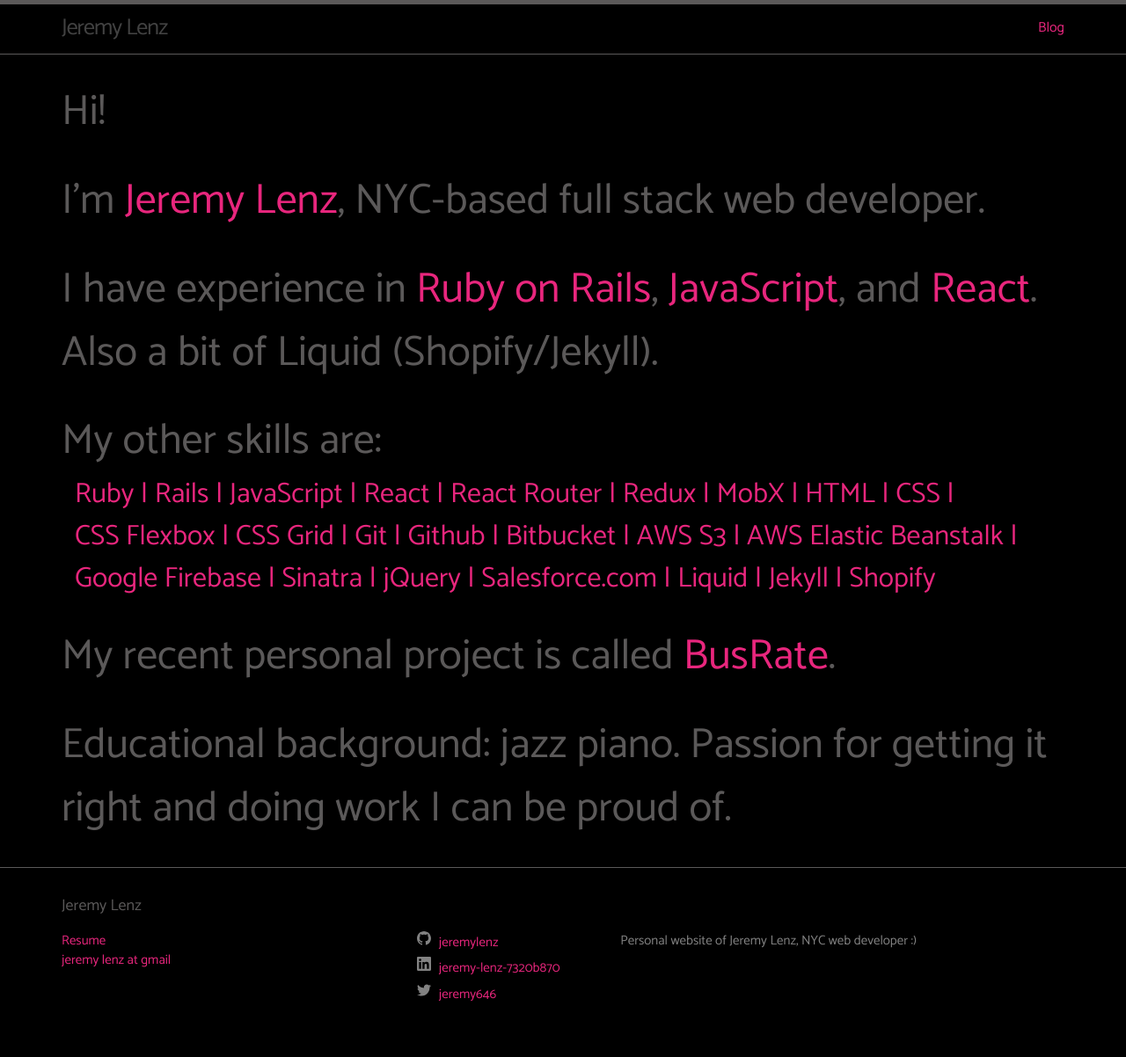
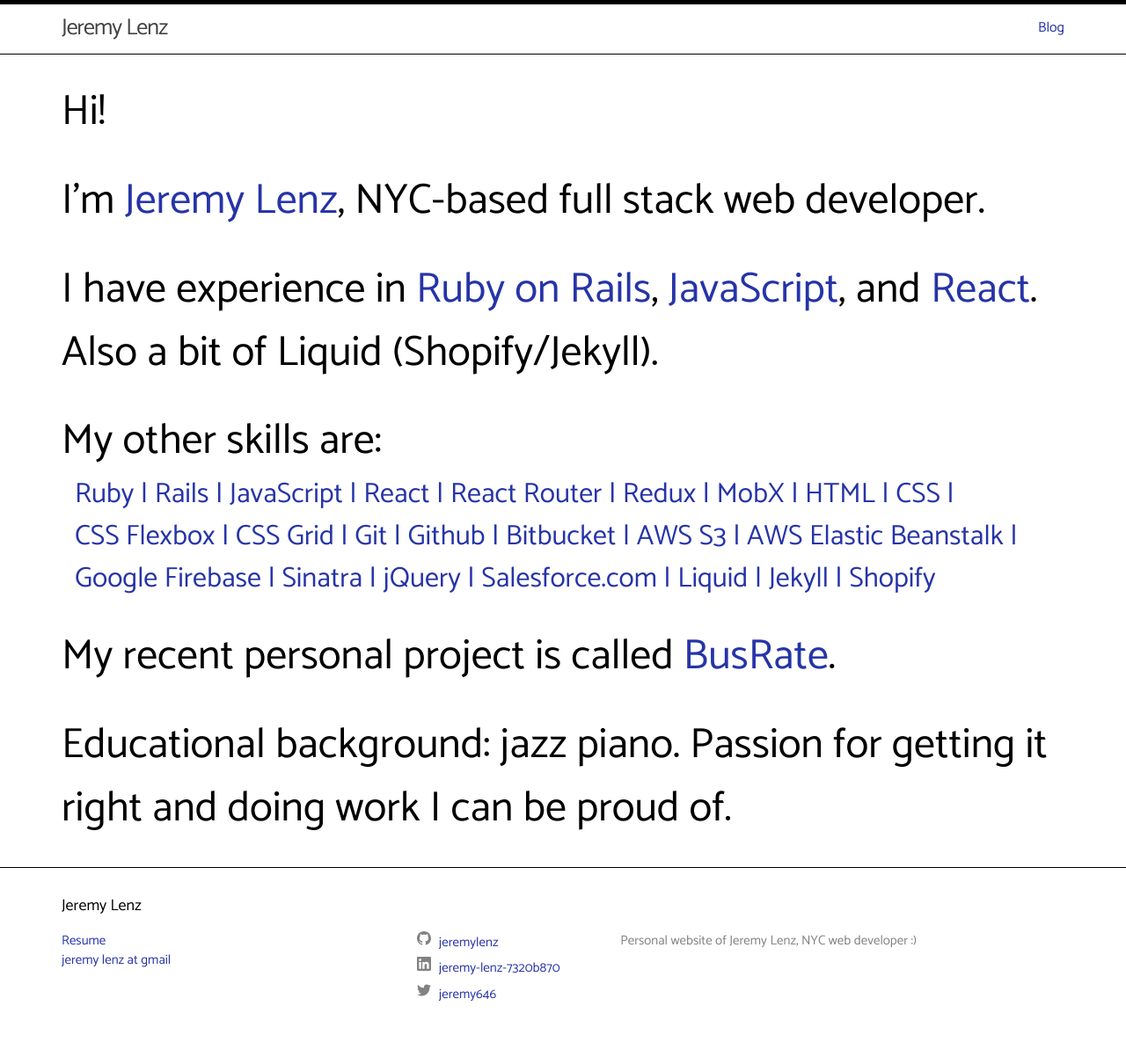
Before and after one commit to jeremylenz/jeremylenz.github.io, a Jekyll site: the page built from index.html, in a window 1280 px wide. Shown: the whole page at 88% size. Built offline with Jekyll 4.4.1, drawn with Linux system fonts in a browser that asks for light colours.

Commit message:
change brand color

```diff
--- a/assets/main.scss
+++ b/assets/main.scss
@@ -12,9 +12,9 @@
 //
 // $spacing-unit:     30px;
 //
-$text-color:       #5b5959;
-$background-color: #000;
-$brand-color:      #e8267d;
+$text-color:       black;
+$background-color: #fff;
+$brand-color:      #2634a7;
 
 //
 $grey-color:       #828282;
```
